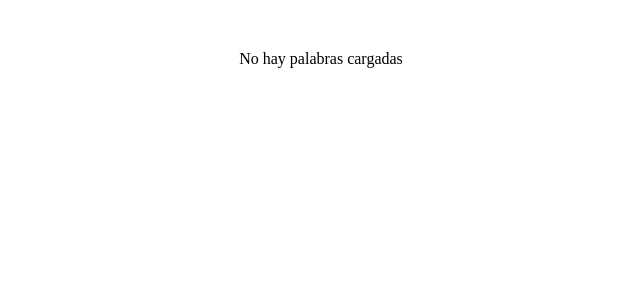
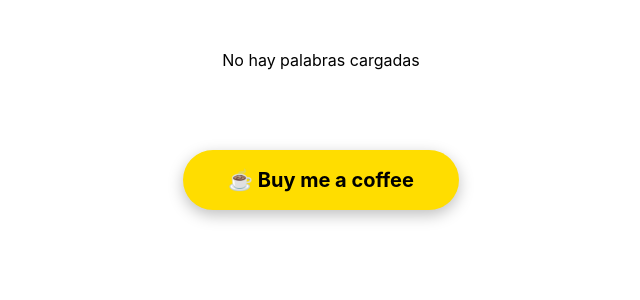
Before and after one commit to JesusVergara89/GermanArticles, a React (Vite) app: page / in a window 1280 px wide. Shown: the top 300 px of the page, without its empty margins (319-959 px from the left). Built offline with nearby package versions, Linux system fonts and the light colour scheme; no server answers; the database is empty.

Commit message:
new file buy me a coffee

```diff
--- a/src/App.jsx
+++ b/src/App.jsx
@@ -1,6 +1,7 @@
 import { useEffect, useState } from "react";
 import { supabase } from "./Lib/supabaseClient";
 import FlashcardArtikel from "./Components/FlashcardArtikel";
+import BuyMeCoffee from "./Components/BuyMeCoffee";
 
 function App() {
   const [words, setWords] = useState([]);
@@ -24,7 +25,16 @@ function App() {
 
   console.log(words.length)
 
-  return <FlashcardArtikel words={words} />;
+ return (
+  <div className="app-container">
+
+    <FlashcardArtikel words={words} />
+
+    <BuyMeCoffee />
+
+  </div>
+);
+
 }
 
 export default App;
--- /dev/null
+++ b/src/Components/BuyMeCoffee.jsx
@@ -0,0 +1,14 @@
+function BuyMeCoffee() {
+  return (
+    <a
+      href="https://buymeacoffee.com/jesusvergara"
+      target="_blank"
+      rel="noopener noreferrer"
+      className="buy-coffee"
+    >
+      ☕ Buy me a coffee
+    </a>
+  );
+}
+
+export default BuyMeCoffee;
--- a/src/Components/FlashcardArtikel.css
+++ b/src/Components/FlashcardArtikel.css
@@ -1,20 +1,26 @@
 .artikel-app {
 
+
   --black:#14151A;
-  --paper:#FAF9F6;
-  --red:#D7263D;
-  --green:#1E8E5A;
 
-  min-height:100vh;
+
+  min-height:auto;
+
   width:100%;
 
+
   display:flex;
+
   flex-direction:column;
+
   align-items:center;
 
-  padding:20px;
+  justify-content:flex-start;
 
-  font-family:Inter, sans-serif;
+
+  padding:15px 20px 0;
+
+
 
   background:
   linear-gradient(
@@ -23,8 +29,9 @@
     #eeeeee
   );
 
-  box-sizing:border-box;
+
 }
+
 
 
 /* HEADER */
@@ -32,15 +39,22 @@
 .topbar{
 
   width:100%;
+
   max-width:440px;
 
+
   display:flex;
+
   justify-content:space-between;
+
   align-items:center;
 
-  margin-bottom:20px;
+
+  margin-bottom:10px;
+
 
 }
+
 
 
 .topbar h1{
@@ -53,19 +67,43 @@
 
 
 
-/* CARD CONTAINER */
+/* CARD AREA */
 
 .card-area{
 
+
   width:100%;
+
 
   max-width:440px;
 
-  aspect-ratio: 4 / 5;
+
+  aspect-ratio:4 / 5;
+
 
   perspective:1200px;
 
+
   position:relative;
+
+
+}
+
+
+
+.confetti{
+
+
+  position:absolute;
+
+  width:100%;
+
+  height:100%;
+
+  pointer-events:none;
+
+  z-index:10;
+
 
 }
 
@@ -75,55 +113,71 @@
 
 .card{
 
+
   width:100%;
+
   height:100%;
+
 
   position:relative;
 
+
   transform-style:preserve-3d;
 
-  transition:
-  transform .7s ease;
 
-}
+  transition:.7s ease;
 
-
-.card.flip{
-
-  transform:
-  rotateY(180deg);
 
 }
 
 
 
-/* BOTH SIDES */
+.card.flip{
+
+
+  transform:rotateY(180deg);
+
+
+}
+
+
+
 
 .face{
 
+
   position:absolute;
+
 
   inset:0;
 
+
   display:flex;
+
 
   flex-direction:column;
 
+
   justify-content:center;
+
 
   align-items:center;
 
+
   padding:clamp(20px,5vw,40px);
+
 
   border-radius:28px;
 
+
   border:3px solid var(--black);
+
 
   backface-visibility:hidden;
 
-  box-sizing:border-box;
 
 }
+
 
 
 
@@ -137,8 +191,7 @@
 
 .back{
 
-  transform:
-  rotateY(180deg);
+  transform:rotateY(180deg);
 
 }
 
@@ -168,8 +221,6 @@ h2{
 
   text-align:center;
 
-  margin:10px;
-
 }
 
 
@@ -182,15 +233,21 @@ input{
 
   max-width:240px;
 
+
   padding:14px;
 
-  font-size:clamp(16px,5vw,22px);
+
+  font-size:20px;
+
 
   text-align:center;
 
+
   border-radius:15px;
 
+
   border:2px solid black;
+
 
 }
 
@@ -200,25 +257,30 @@ input{
 
 button{
 
+
   margin-top:15px;
+
 
   padding:14px 25px;
 
-  width:auto;
 
   min-height:48px;
 
+
   border-radius:15px;
+
 
   border:none;
 
+
   background:black;
+
 
   color:white;
 
+
   cursor:pointer;
 
-  font-size:16px;
 
 }
 
@@ -232,51 +294,52 @@ button:hover{
 
 
 
+
 .empty-state{
+
 
  text-align:center;
 
  padding:50px;
 
+
 }
 
 
 
-/* SMALL PHONES */
 
 @media(max-width:380px){
 
+
   .artikel-app{
 
-    padding:15px;
+
+    padding:10px 15px 0;
+
 
   }
 
 
   .face{
 
+
     border-radius:22px;
 
   }
 
 
-  button{
-
-    width:100%;
-
-  }
-
 }
 
 
 
-/* TABLETS */
+@media(min-width:768px){
 
-@media(min-width:768px){
 
   .artikel-app{
 
-    padding-top:40px;
+
+    padding-top:20px;
+
 
   }
 
--- a/src/index.css
+++ b/src/index.css
@@ -1,13 +1,18 @@
 *{
+
   box-sizing:border-box;
+
 }
 
 
-html,body,#root{
+html,
+body,
+#root{
 
   margin:0;
 
   width:100%;
+
   min-height:100%;
 
 }
@@ -17,7 +22,10 @@ body{
 
   overflow-x:hidden;
 
+  font-family:Inter, sans-serif;
+
 }
+
 
 
 button,
@@ -26,3 +34,97 @@ input{
   font-family:inherit;
 
 }
+
+
+
+/* CONTENEDOR PRINCIPAL */
+
+.app-container{
+
+  width:100%;
+
+  min-height:100vh;
+
+  display:flex;
+
+  flex-direction:column;
+
+  align-items:center;
+
+}
+
+
+
+/* BUY ME A COFFEE */
+
+.buy-coffee{
+
+  margin-top:30px;
+
+  margin-bottom:40px;
+
+
+  background:#ffdd00;
+
+  color:#000;
+
+
+  padding:18px 45px;
+
+
+  border-radius:35px;
+
+
+  text-decoration:none;
+
+
+  font-weight:bold;
+
+
+  font-size:20px;
+
+
+  box-shadow:
+  0 5px 15px rgba(0,0,0,.25);
+
+
+  transition:.3s;
+
+
+  display:flex;
+
+  align-items:center;
+
+  justify-content:center;
+
+
+}
+
+
+
+.buy-coffee:hover{
+
+  transform:scale(1.05);
+
+}
+
+
+
+
+@media(max-width:380px){
+
+
+  .buy-coffee{
+
+    width:90%;
+
+    font-size:18px;
+
+    padding:16px 20px;
+
+    margin-top:25px;
+
+  }
+
+
+}
```
